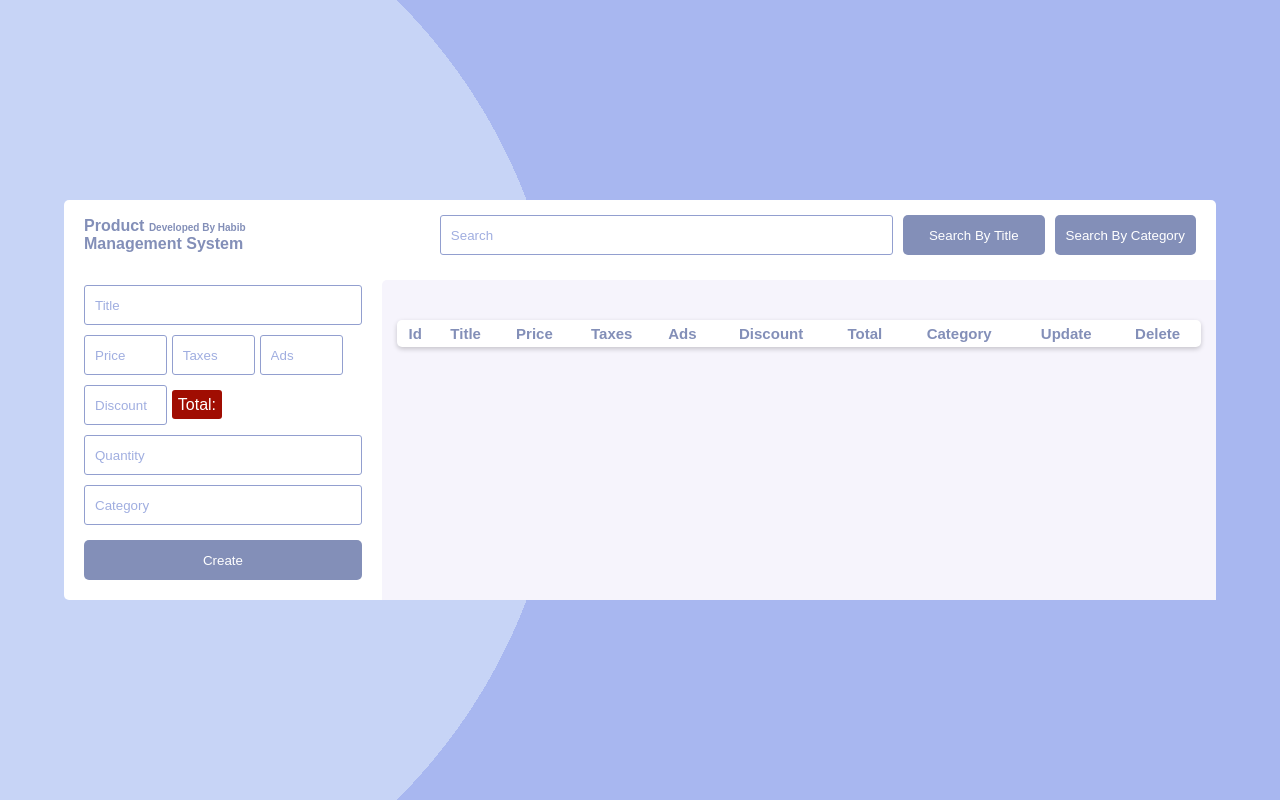
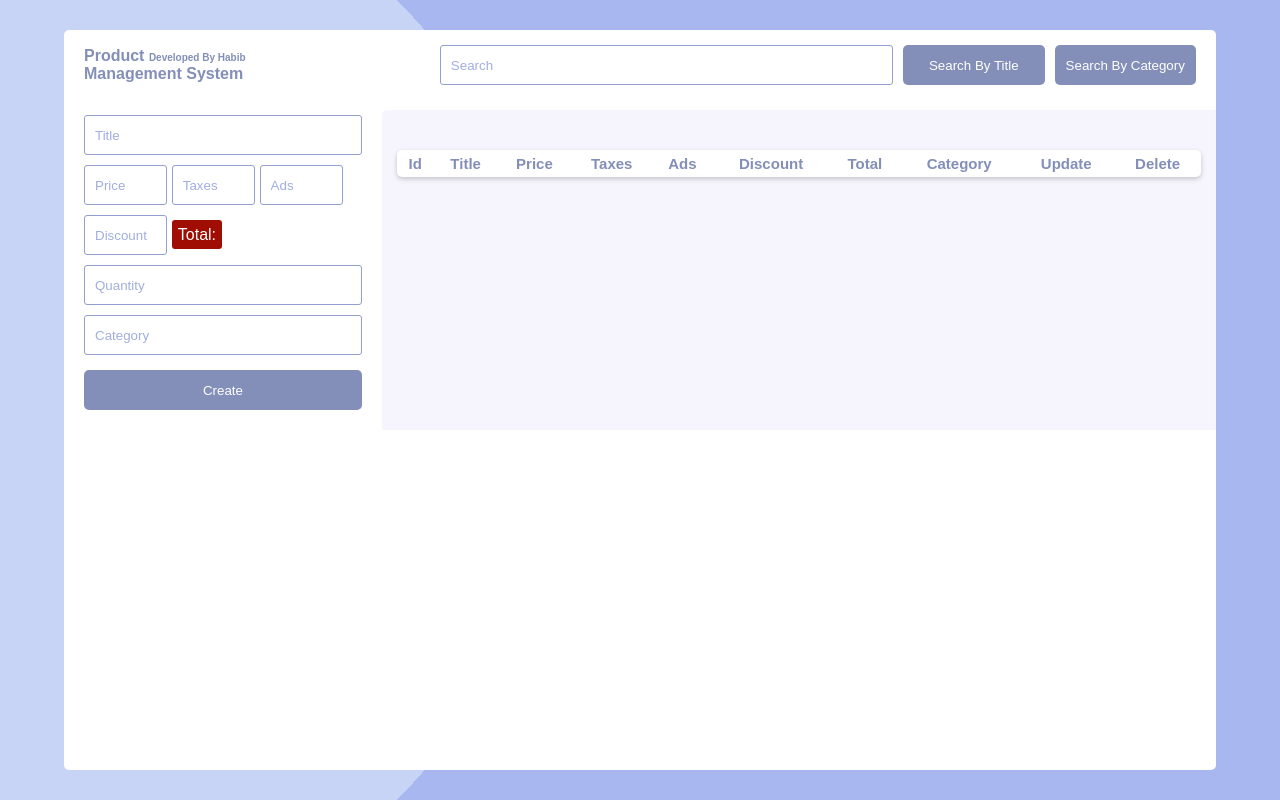
Before and after one commit to habibnoori40/Product-Management-System, a plain HTML site: page index.html in a window 1280 px wide. Drawn offline with nearby package versions, Linux system fonts and the light colour scheme; files that its build step writes are made by us from their sources.

Commit message:
Update main.scss

```diff
--- a/main.scss
+++ b/main.scss
@@ -16,7 +16,7 @@ body {
   background-image: radial-gradient(circle at 0% 50%, $primary-color 42%, $primary-sec-color 42%);
   background-repeat: no-repeat;
   min-height: 100vh;
-  @include flexbox(center, center);
+  @include flexbox(center, stretch);
 }
 
 .app {
```
